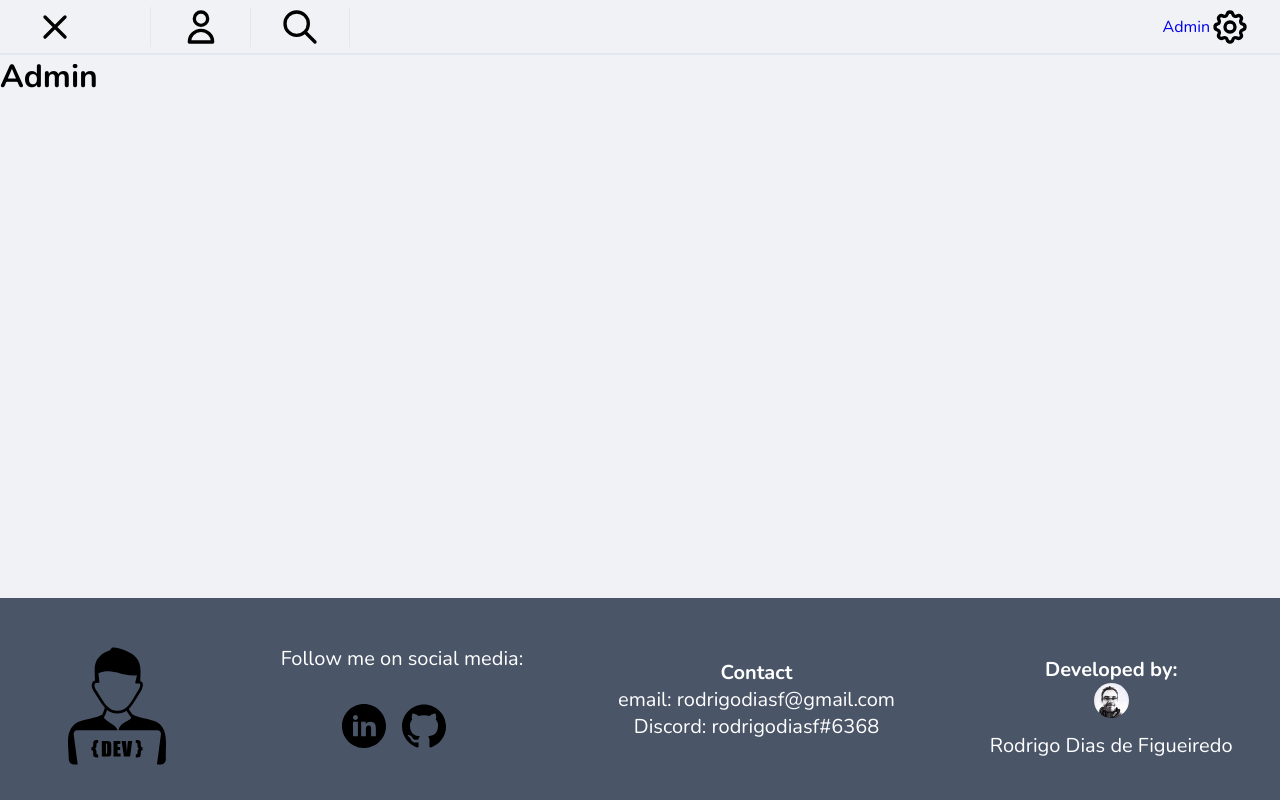
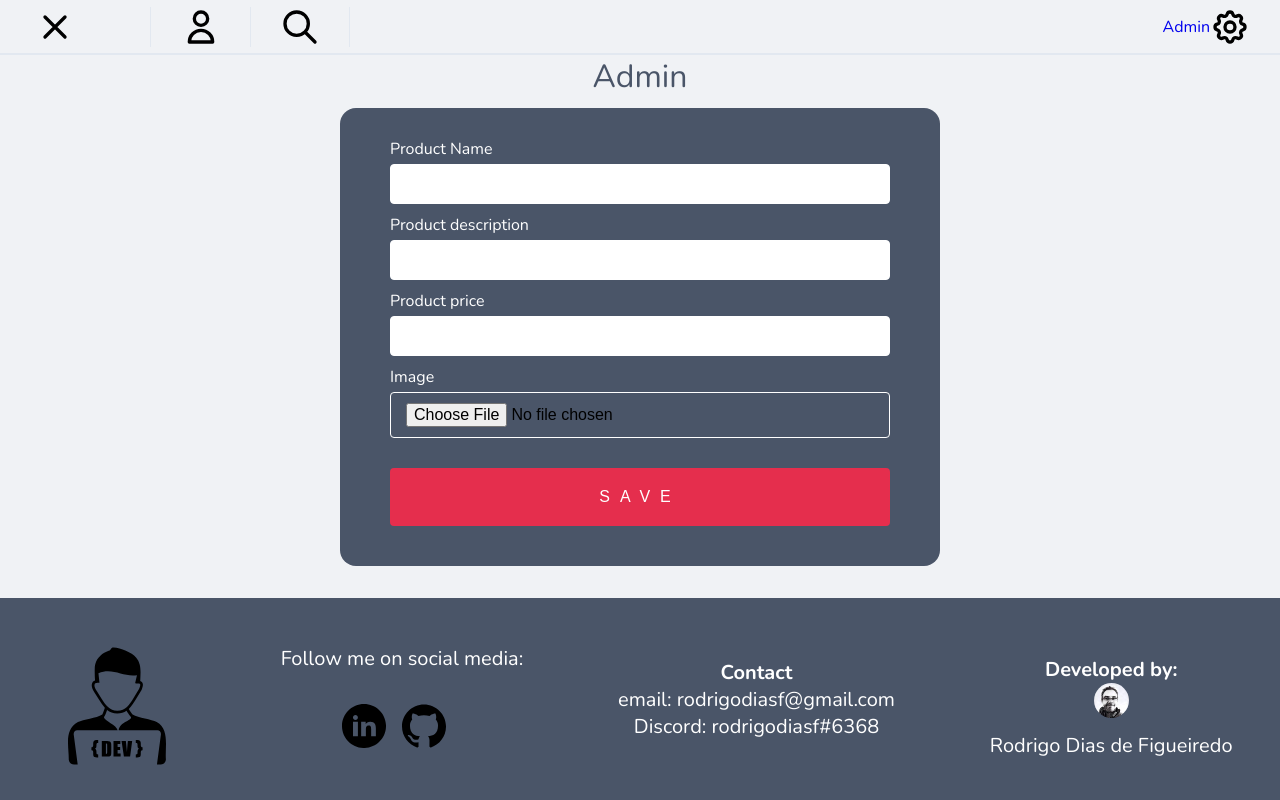
Before and after one commit to rodrigodiasf1984/OnlineShop, a React (Create React App) app in the folder frontend/: page /Admin in a window 1280 px wide. Built offline with nearby package versions, Linux system fonts and the light colour scheme.

Commit message:
feat: admin page

```diff
--- a/frontend/src/pages/Admin/index.tsx
+++ b/frontend/src/pages/Admin/index.tsx
@@ -1,7 +1,69 @@
-import React from 'react';
-import { useForm, SubmitHandler } from 'react-hook-form';
-// import { Container } from './styles';
+/* eslint-disable jsx-a11y/label-has-associated-control */
+/* eslint-disable no-console */
+import { useForm } from 'react-hook-form';
+import * as Yup from 'yup';
+import { yupResolver } from '@hookform/resolvers/yup';
+import { Container } from './styles';
 
-const Admin = () => <h1>Admin</h1>;
+interface IFormInputs {
+  name: string;
+  description: string;
+  price: number;
+  image: File;
+}
+
+const schema = Yup.object({
+  name: Yup.string().required(),
+  description: Yup.string().required(),
+  price: Yup.number().positive().integer().required(),
+  image: Yup.mixed().required(),
+});
+
+const Admin = () => {
+  const {
+    register,
+    handleSubmit,
+    formState: { errors },
+  } = useForm<IFormInputs>({
+    resolver: yupResolver(schema),
+  });
+  const onSubmit = (data: IFormInputs) => {
+    console.log(data);
+  };
+
+  return (
+    <Container>
+      <h1>Admin</h1>
+      <section className="body">
+        <form onSubmit={handleSubmit(onSubmit)}>
+          <div>
+            <label>Product Name</label>
+            <input {...register('name')} />
+            {errors.name && <p>{errors.name.message}</p>}
+          </div>
+          <div style={{ marginBottom: 10 }}>
+            <label>Product description</label>
+            <input {...register('description')} />
+            {errors.description && <p>{errors.description.message}</p>}
+          </div>
+          <div>
+            <label>Product price</label>
+            <input
+              type="number"
+              {...register('price', { valueAsNumber: true })}
+            />
+            {errors.price && <p>{errors.price.message}</p>}
+          </div>
+          <div>
+            <label>Image</label>
+            <input type="file" {...register('image')} />
+            {errors.image && <p>{errors.image.message}</p>}
+          </div>
+          <button type="submit">Save</button>
+        </form>
+      </section>
+    </Container>
+  );
+};
 
 export default Admin;
--- a/frontend/src/pages/Admin/styles.ts
+++ b/frontend/src/pages/Admin/styles.ts
@@ -1,3 +1,93 @@
 import styled from 'styled-components';
+import { converterToRem } from '../../utils/converterToRem';
 
-export const Container = styled.div``;
+export const Container = styled.main`
+  display: flex;
+  flex-direction: column;
+  margin-bottom: ${converterToRem(100)}rem;
+
+  @media (min-width: 768px) {
+    padding-top: ${converterToRem(50)}rem;
+  }
+  @media (min-width: 1024px) {
+    padding-top: ${converterToRem(80)}rem;
+  }
+
+  @media (min-width: 1280px) {
+    padding-top: 0;
+    margin-bottom: ${converterToRem(100)}rem;
+  }
+
+  .body {
+    background: var(--gray-600);
+    width: 95%;
+    padding: ${converterToRem(20)}rem;
+    padding-bottom: ${converterToRem(20)}rem;
+    align-self: center;
+    border-radius: ${converterToRem(16)}rem;
+    max-width: ${converterToRem(600)}rem;
+  }
+
+  form {
+    max-width: ${converterToRem(500)}rem;
+    margin: 0 auto;
+  }
+
+  h1 {
+    font-weight: 100;
+    color: var(--gray-600);
+    text-align: center;
+    padding-bottom: ${converterToRem(10)}rem;
+  }
+
+  p {
+    color: var(--shape);
+  }
+
+  p::before {
+    display: inline;
+    content: '⚠ ';
+  }
+
+  input {
+    display: block;
+    box-sizing: border-box;
+    width: 100%;
+    border-radius: 4px;
+    border: 1px solid white;
+    padding: ${converterToRem(10)}rem ${converterToRem(15)}rem;
+    font-size: ${converterToRem(16)}rem;
+  }
+
+  label {
+    text-align: left;
+    display: block;
+    margin-bottom: 4px;
+    margin-top: ${converterToRem(10)}rem;
+    color: white;
+    font-size: ${converterToRem(16)}rem;
+    font-weight: 200;
+  }
+
+  button {
+    display: block;
+    width: 100%;
+    background: var(--red);
+    border: none;
+    margin-bottom: ${converterToRem(20)}rem;
+    margin-top: ${converterToRem(30)}rem;
+    text-transform: uppercase;
+    padding: ${converterToRem(20)}rem;
+    border-radius: 4px;
+    color: var(--shape);
+    padding: ${converterToRem(20)}rem;
+    font-size: ${converterToRem(16)}rem;
+    font-weight: 100;
+    letter-spacing: ${converterToRem(10)}rem;
+    transition: background 0.2s;
+  }
+
+  button:hover {
+    opacity: 0.8;
+  }
+`;
```
